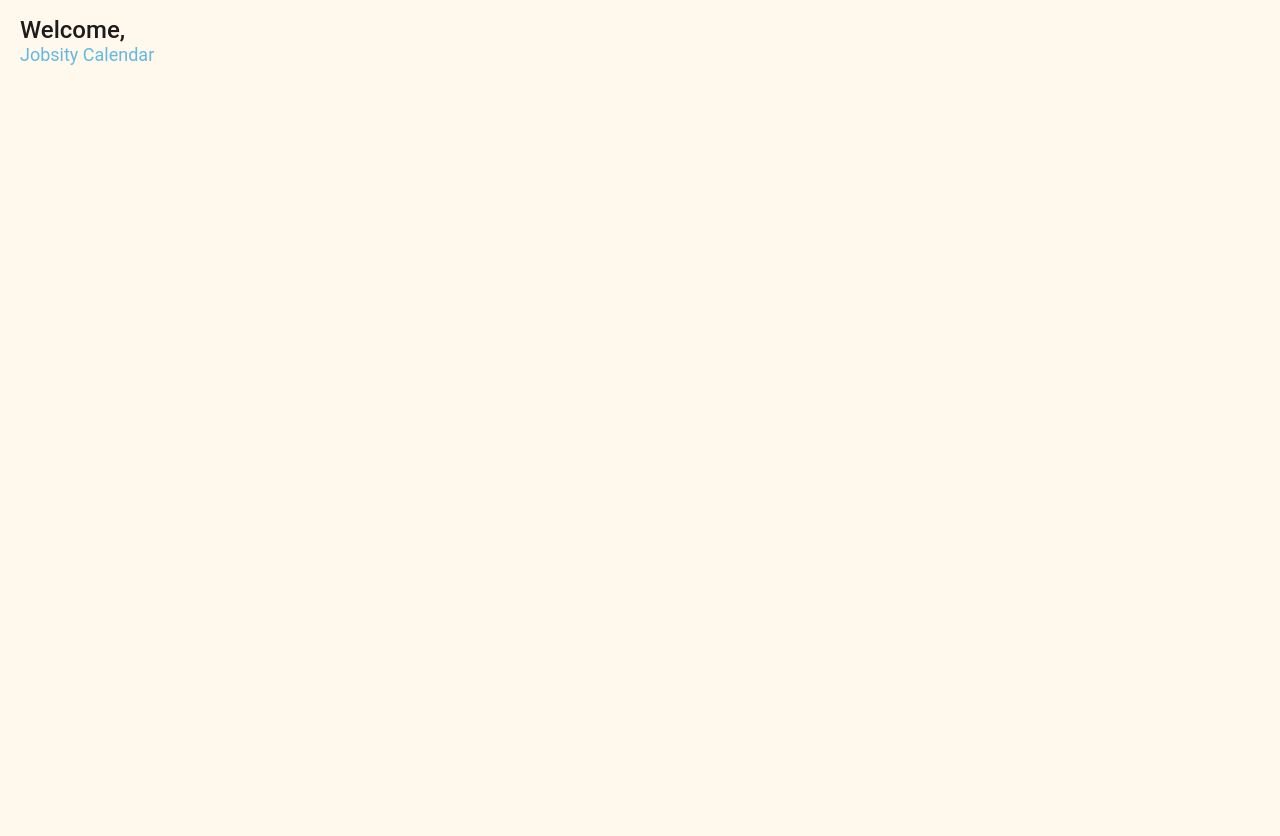
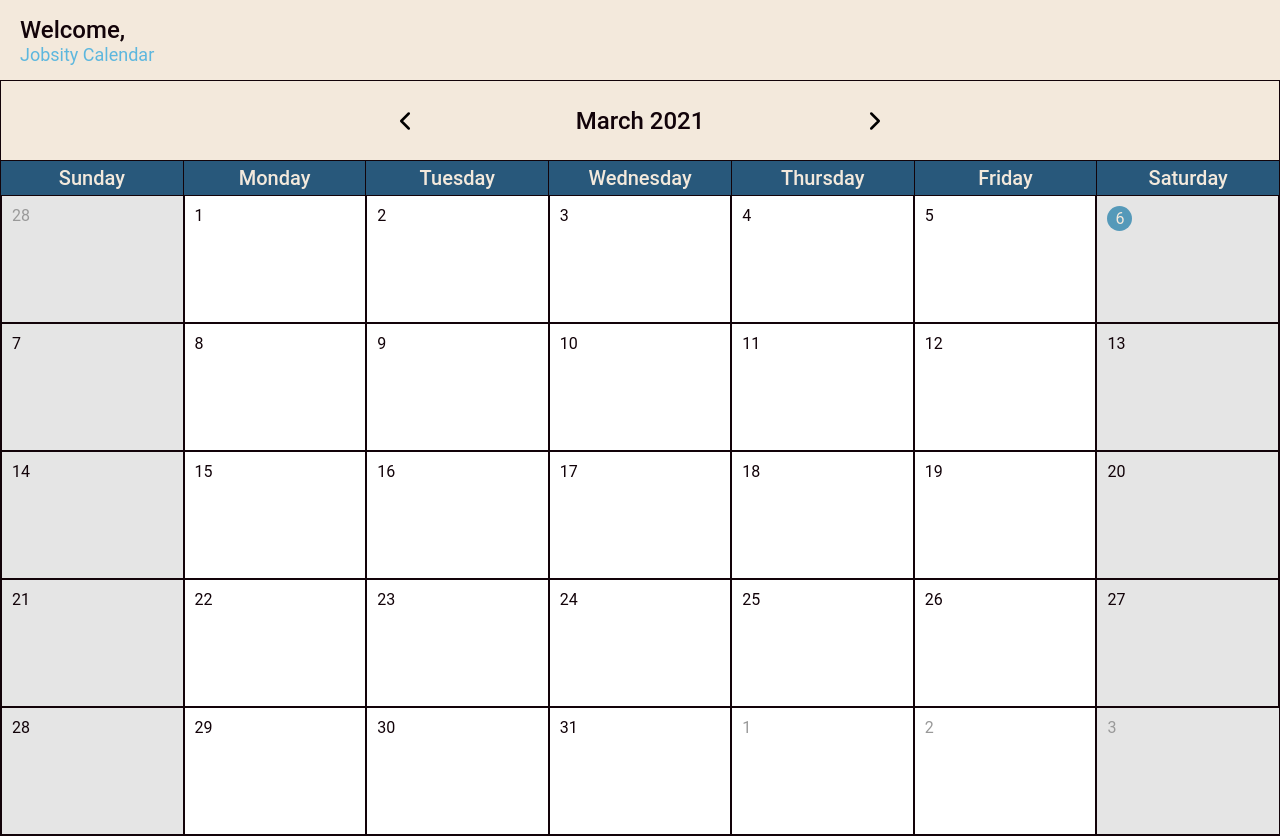
Before and after one commit to geraldobraz/react-calendar, a React (Create React App) app in the folder frontend/: page / in a window 1280 px wide. Before the commit the page ends 800 px from the top, so only its background shows below. Built offline with nearby package versions, Linux system fonts and the light colour scheme.

Commit message:
- Creating calendar component. - Handle month changes.

```diff
--- a/frontend/package.json
+++ b/frontend/package.json
@@ -10,6 +10,7 @@
     "@types/node": "^12.0.0",
     "@types/react": "^16.9.0",
     "@types/react-dom": "^16.9.0",
+    "date-fns": "^2.19.0",
     "react": "^16.13.1",
     "react-dom": "^16.13.1",
     "react-icons": "^3.11.0",
--- /dev/null
+++ b/frontend/src/components/Calendar/index.tsx
@@ -0,0 +1,122 @@
+import React, { useCallback, useEffect, useState } from 'react';
+import {
+  addDays,
+  addMonths,
+  endOfMonth,
+  endOfWeek,
+  format,
+  isWeekend,
+  isWithinInterval,
+  startOfMonth,
+  startOfWeek,
+  subMonths,
+} from 'date-fns';
+import { FiChevronLeft, FiChevronRight } from 'react-icons/fi';
+import {
+  CalendarCell,
+  CalendarGrid,
+  Container,
+  CurrentMonth,
+  WeekDay,
+  CalendarHeader,
+  MonthSelectorLeft,
+  MonthSelectorRight,
+  WeekDays,
+} from './styles';
+import { weekDays } from '../../utils/constants';
+
+interface ICell {
+  day: number;
+  fullDate: Date;
+  isToday: boolean;
+  isWeekend: boolean;
+  isWithinCurrentMonth: boolean;
+}
+
+const Calendar: React.FC = () => {
+  const [currentMonth, setCurrentMonth] = useState(new Date());
+  const [monthDays, setMonthDays] = useState<ICell[]>([]);
+
+  const createCalendarRows = useCallback(() => {
+    const monthStart = startOfMonth(currentMonth);
+    const monthEnd = endOfMonth(monthStart);
+    const startDate = startOfWeek(monthStart);
+    const endDate = endOfWeek(monthEnd);
+
+    const days: ICell[] = [];
+    let currentDay = startDate;
+
+    while (currentDay <= endDate) {
+      const formattedDay = format(currentDay, 'ddMMyyyy');
+
+      const dateObj: ICell = {
+        fullDate: currentDay,
+        day: currentDay.getDate(),
+        isWeekend: isWeekend(currentDay),
+        isToday: formattedDay === format(new Date(), 'ddMMyyyy'),
+        isWithinCurrentMonth: isWithinInterval(currentDay, {
+          start: monthStart,
+          end: monthEnd,
+        }),
+      };
+
+      days.push(dateObj);
+
+      currentDay = addDays(currentDay, 1);
+    }
+
+    return days;
+  }, [currentMonth]);
+
+  const handleNextMonth = useCallback(() => {
+    setCurrentMonth(addMonths(currentMonth, 1));
+  }, [currentMonth]);
+
+  const handlePrevMonth = useCallback(() => {
+    setCurrentMonth(subMonths(currentMonth, 1));
+  }, [currentMonth]);
+
+  useEffect(() => {
+    const rows = createCalendarRows();
+
+    setMonthDays(rows);
+  }, [createCalendarRows]);
+
+  return (
+    <Container>
+      <CalendarHeader>
+        <MonthSelectorLeft onClick={handlePrevMonth}>
+          <FiChevronLeft size={30} />
+        </MonthSelectorLeft>
+        <CurrentMonth>{format(currentMonth, 'MMMM yyyy')}</CurrentMonth>
+        <MonthSelectorRight onClick={handleNextMonth}>
+          <FiChevronRight size={30} />
+        </MonthSelectorRight>
+      </CalendarHeader>
+
+      <WeekDays>
+        {weekDays.map(day => (
+          <WeekDay key={day}>{day}</WeekDay>
+        ))}
+      </WeekDays>
+
+      <CalendarGrid>
+        {monthDays.map(
+          ({ day, fullDate, isToday, isWeekend, isWithinCurrentMonth }) => (
+            <CalendarCell
+              key={format(fullDate, 'ddMMyyyy')}
+              isToday={isToday}
+              day={day}
+              isWeekend={isWeekend}
+              isWithinCurrentMonth={isWithinCurrentMonth}
+            >
+              <time>{day}</time>
+            </CalendarCell>
+          ),
+        )}
+      </CalendarGrid>
+    </Container>
+  );
+};
+
+export default Calendar;
--- /dev/null
+++ b/frontend/src/components/Calendar/styles.ts
@@ -0,0 +1,143 @@
+import styled, { css } from 'styled-components';
+import {
+  $black,
+  $blue,
+  $lightestGray,
+  $lightGray,
+  $medBlue,
+  $white,
+} from '../../styles/colors';
+
+interface ICellProps {
+  day: number;
+  isToday: boolean;
+  isWeekend: boolean;
+  isWithinCurrentMonth: boolean;
+}
+
+export const Container = styled.div`
+  border: 1px solid;
+  min-width: 850px;
+  width: 100%;
+`;
+
+export const CalendarHeader = styled.div`
+  border-bottom: 1px solid;
+  display: flex;
+  height: 80px;
+  justify-content: center;
+`;
+
+export const MonthSelectorLeft = styled.button`
+  align-items: center;
+  background-color: transparent;
+  border: none;
+  display: flex;
+  justify-content: flex-end;
+`;
+
+export const CurrentMonth = styled.time`
+  align-items: center;
+  display: flex;
+  font-size: 24px;
+  font-weight: 500;
+  justify-content: center;
+  margin: 0 120px;
+  width: 200px;
+`;
+
+export const MonthSelectorRight = styled.button`
+  align-items: center;
+  background-color: transparent;
+  border: none;
+  display: flex;
+  justify-content: flex-start;
+`;
+
+export const WeekDays = styled.div`
+  align-items: center;
+  border-bottom: 1px solid;
+  display: flex;
+  flex-direction: row;
+  flex-wrap: wrap;
+  font-size: 20px;
+  font-weight: 500;
+  margin: 0;
+  padding: 0;
+  width: 100%;
+  background: #28587b;
+  color: #f3e9dc;
+  border: transparent;
+`;
+
+export const WeekDay = styled.div`
+  border-right: 1px solid #120309;
+  flex-basis: 0;
+  flex-grow: 1;
+  justify-content: center;
+  max-width: 100%;
+  padding: 5px;
+  text-align: center;
+
+  &:last-child {
+    border-right: none;
+  }
+`;
+
+export const CalendarGrid = styled.div`
+  display: grid;
+  grid-template-columns: repeat(7, 1fr);
+
+  &:last-child {
+    border-right: none;
+  }
+`;
+
+export const CalendarCell = styled.div<ICellProps>`
+  border: 1px solid ${$black};
+  cursor: pointer;
+  background: #ffffff;
+  outline: none;
+  display: flex;
+  height: 8em;
+  flex-direction: column;
+
+  time {
+    margin: 10px 0 10px 10px;
+  }
+
+  ${props =>
+    props.isWeekend &&
+    css`
+      background-color: ${$lightestGray};
+    `}
+
+  ${props =>
+    !props.isWithinCurrentMonth &&
+    css`
+      color: ${$lightGray};
+    `}
+
+  ${props =>
+    props.isToday &&
+    css`
+      time {
+        align-items: center;
+        background-color: ${$medBlue};
+        border-radius: 50%;
+        color: ${$white};
+        display: flex;
+        height: 25px;
+        justify-content: center;
+        width: 25px;
+      }
+    `}
+
+  &:last-child {
+    border-right: none;
+  }
+
+  &:hover {
+    border: 2px solid ${$blue};
+  }
+`;
--- a/frontend/src/pages/Dashboard/index.tsx
+++ b/frontend/src/pages/Dashboard/index.tsx
@@ -1,4 +1,5 @@
 import React from 'react';
+import Calendar from '../../components/Calendar';
 import { Informations } from './styles';
 
 const Dashboard: React.FC = () => {
@@ -8,6 +9,7 @@
         <h3>Welcome,</h3>
         <p>Jobsity Calendar </p>
       </Informations>
+      <Calendar />
     </>
   );
 };
--- a/frontend/src/styles/colors.ts
+++ b/frontend/src/styles/colors.ts
@@ -1,21 +1,31 @@
-const $black = '#1E1B1C';
-const $blue = '#64B9E0';
-const $red = '';
-const $green = '';
-const $brown = '';
-const $orange = '';
-const $white = '#FFF8EC';
-const $gray = '';
-const $lightGreen = '';
+const $black = '#120309';
+const $blue = '#5db7de';
+const $medBlue = '#5599b9';
+const $darkBlue = '#28587B';
+const $red = '#690500';
+const $green = '#4DAA57';
+const $brown = '#7a542e';
+const $orange = '#fa9f42';
+const $white = '#f3e9dc';
+const $whiteCultured = '#f4f4f4';
+const $gray = '#686868';
+const $lightGray = '#999';
+const $lightestGray = '#e5e5e5';
+const $lightGreen = '#c8e9a0';
 
 export {
   $black,
   $blue,
+  $medBlue,
+  $darkBlue,
   $red,
   $green,
   $brown,
   $orange,
   $white,
+  $whiteCultured,
   $gray,
+  $lightestGray,
+  $lightGray,
   $lightGreen,
 };
--- /dev/null
+++ b/frontend/src/utils/constants.ts
@@ -0,0 +1,9 @@
+export const weekDays = [
+  'Sunday',
+  'Monday',
+  'Tuesday',
+  'Wednesday',
+  'Thursday',
+  'Friday',
+  'Saturday',
+];
```
Also changed, not shown: 2 other files (tests, documents, lock files or other folders).
